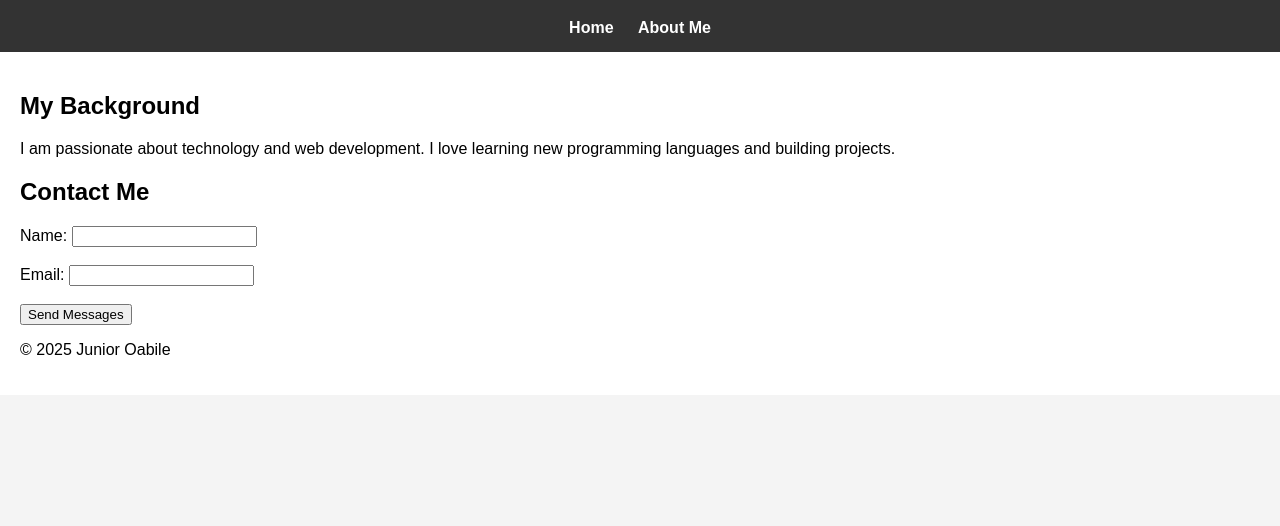
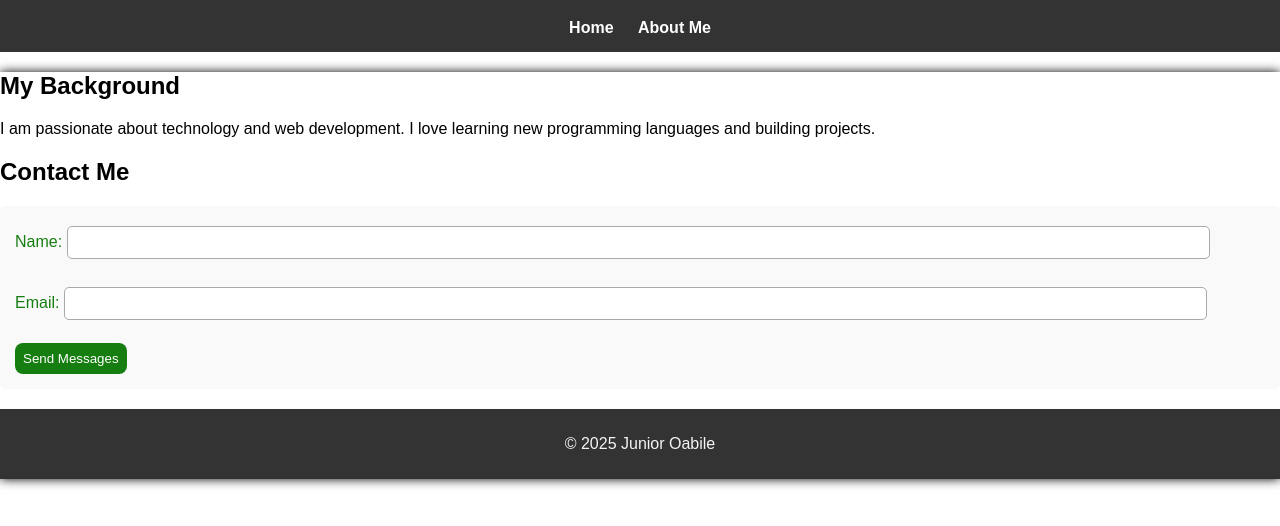
Before and after one commit to junioroabile06/junior.github.io, a plain HTML site: page about.html in a window 1280 px wide. Shown: the part 76-602 px from the top of the page. Drawn offline with Linux system fonts and the light colour scheme.

Commit message:
Updated styles.css

```diff
--- a/styles.css
+++ b/styles.css
@@ -1,38 +1,77 @@
 /*Apply styles to the body*/
 body{
-    font-family:Arial, sans-serif;
+    font-family: arial, sans-serif;
     margin:0;
     padding:0;
-    background-color:#f4f4f4;
+    background: color #f4f4f4;
 }
-
-/*Style the header*/
+/*style to header*/
 header{
-    background-color:#333;
-    color:white;
-    text-align:center;
-    padding:15px;
+    background-color: #333;
+color: white;
+text-align: center;
+padding: 15px;
 }
 
 /*Style navigation links*/
 nav a{
-    color:white;
-    text-decoration:none;
+    color: white;
+    text-decoration: none;
     margin:0 10px;
-    font-weight:bold;
+    font-weight: bold;
 }
 
 nav a:hover{
-    text-decoration:underline;
+    text-decoration: underline;
+}
+/*centre content*/
+section{
+    width:80%
+    margin: 20px;
+    background-color: white;
+    box-shadow: 0 0 10px rgba(0, 0, 0.1)
 }
 
-/*Center content*/
-section{
-    width:80%
-    margin:20px auto;
-    padding:20px;
-    background-color:white;
-    box-shadow:0 0 10px rgba(o,o,o,o.1);
+/*Style the footer*/
+footer{
+    text-align: center;
+    background-color:#333333;
+    color: #f4f4f4;
+    padding: 10px;
+    margin-top:20px;
 }
-
-/*Style the folder*/
+footer a{
+    color: rgb(132, 191, 242);
+    text-decoration: none;
+    margin: 0 10px;
+    font-weight: bold;
+}
+img{
+    border-radius: 20px
+}
+form{
+    background: #f9f9f9;
+    padding: 15px;
+    border-radius: 5px;
+}
+input[type="text"],input[type="email"]{
+    width: 90%;
+    padding: 8px;
+    margin: 5px 0;
+    border:1px solid #AAAAAA;
+    border-radius: 5px;
+}
+input[type="submit"]{
+    background-color: #167e11;
+    color: white;
+    padding: 8px;
+    border: none;
+    cursor:pointer;
+    border-radius: 8px;
+}
+label{
+    color: #167e11
+}
+#delBtn{
+    background-color: rgb(171, 5, 5);
+}
```
